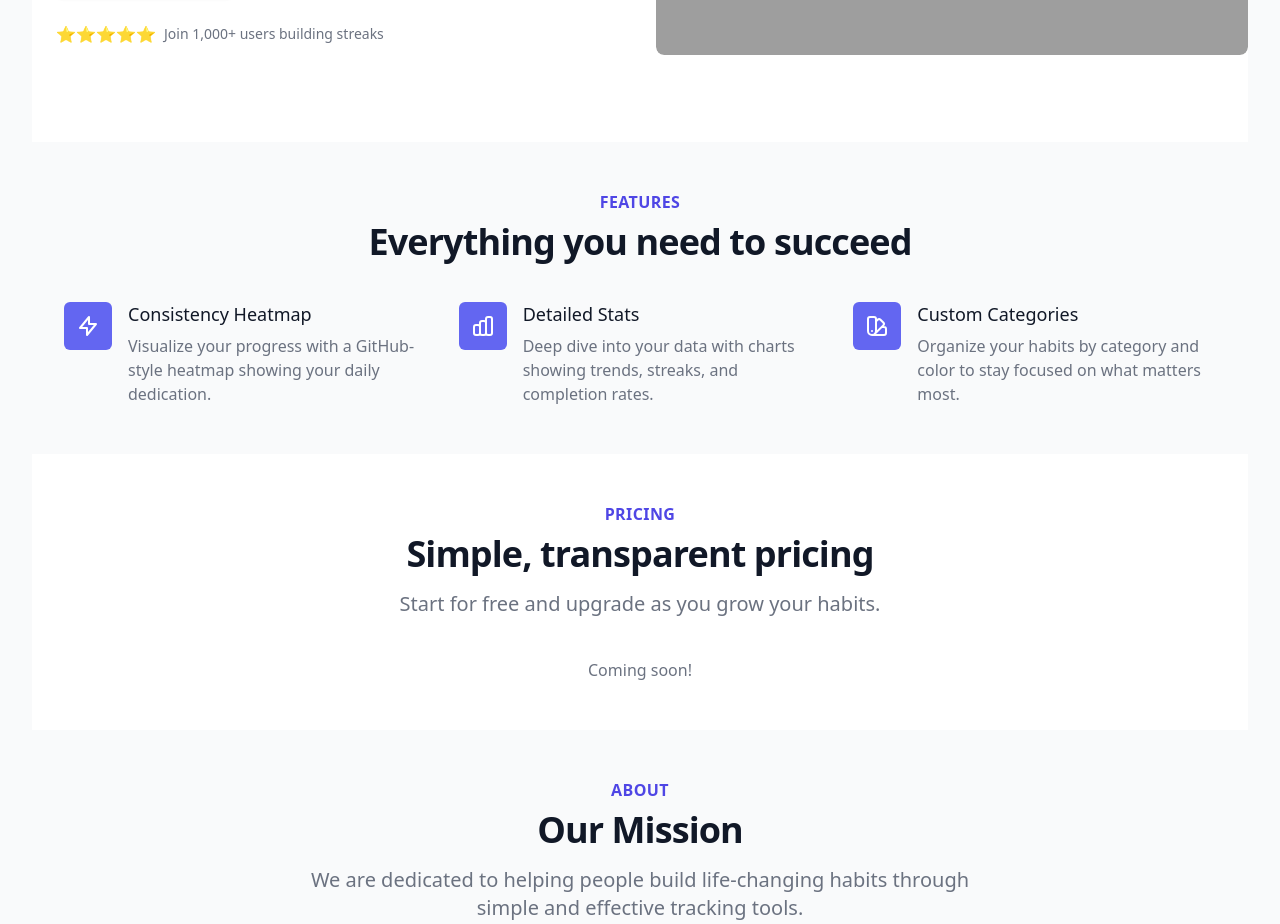
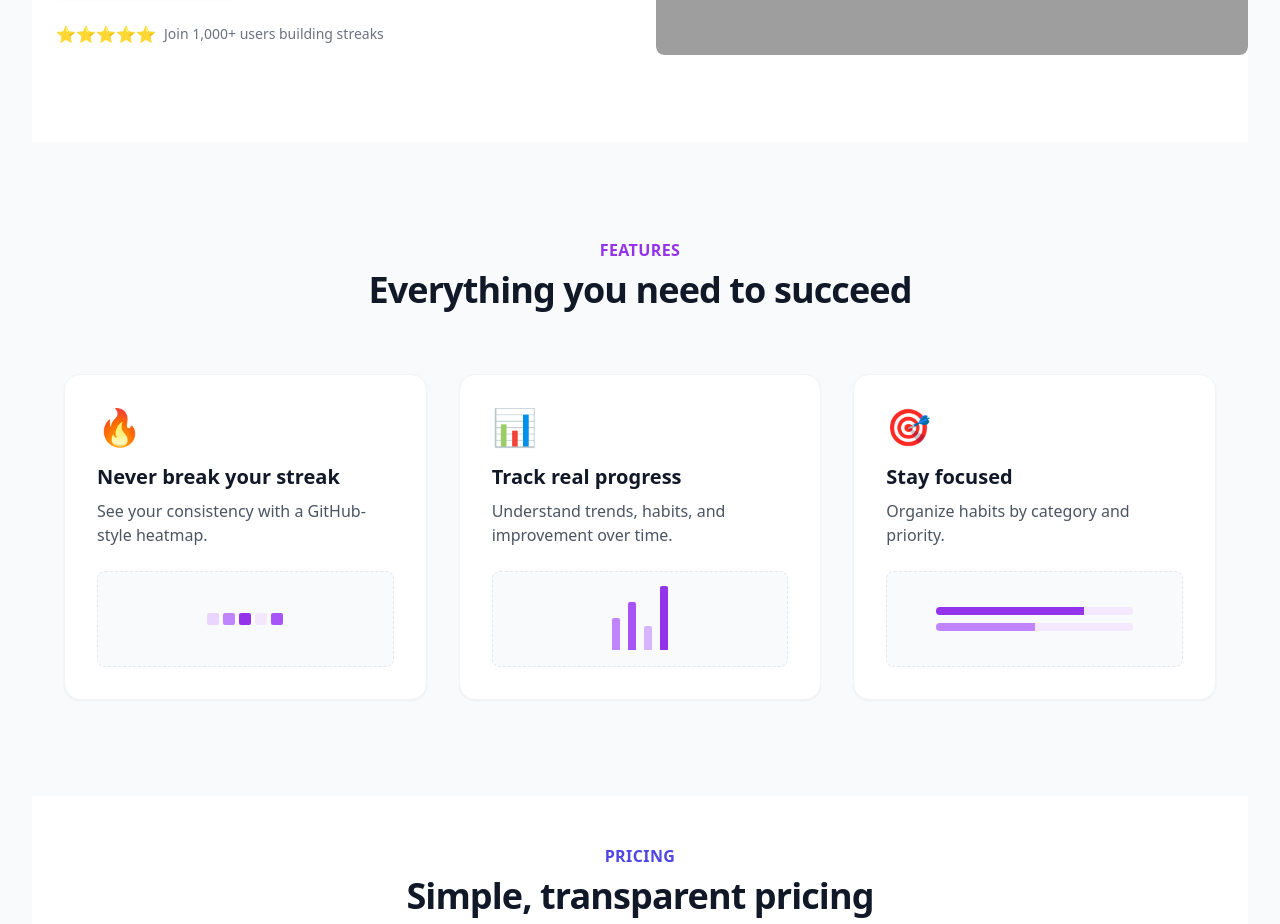
Before and after one commit to infosectestwin/HabbitTracker, a Flask app: page / in a window 1280 px wide. Shown: the part 540-1464 px from the top of the page. Run offline with Flask 3, Linux system fonts and the light colour scheme; some libraries are stand-ins or nearby versions; grey boxes are pictures that could not be loaded.

Commit message:
Update Features section to 3-card layout with mini visuals

```diff
--- a/app/templates/index.html
+++ b/app/templates/index.html
@@ -45,63 +45,65 @@
 </div>
 
 <!-- Features Section -->
-<div id="features" class="py-12 bg-gray-50">
+<div id="features" class="py-24 bg-gray-50">
     <div class="max-w-7xl mx-auto px-4 sm:px-6 lg:px-8">
-        <div class="lg:text-center">
-            <h2 class="text-base text-indigo-600 font-semibold tracking-wide uppercase">Features</h2>
+        <div class="text-center mb-16">
+            <h2 class="text-base text-purple-600 font-semibold tracking-wide uppercase">Features</h2>
             <p class="mt-2 text-3xl leading-8 font-extrabold tracking-tight text-gray-900 sm:text-4xl">
                 Everything you need to succeed
             </p>
         </div>
 
-        <div class="mt-10">
-            <dl class="space-y-10 md:space-y-0 md:grid md:grid-cols-3 md:gap-x-8 md:gap-y-10">
-                <div class="relative">
-                    <dt>
-                        <div class="absolute flex items-center justify-center h-12 w-12 rounded-md bg-indigo-500 text-white">
-                            <svg class="h-6 w-6" fill="none" viewBox="0 0 24 24" stroke="currentColor">
-                                <path stroke-linecap="round" stroke-linejoin="round" stroke-width="2" d="M13 10V3L4 14h7v7l9-11h-7z" />
-                            </svg>
-                        </div>
-                        <p class="ml-16 text-lg leading-6 font-medium text-gray-900">Consistency Heatmap</p>
-                    </dt>
-                    <dd class="mt-2 ml-16 text-base text-gray-500">
-                        Visualize your progress with a GitHub-style heatmap showing your daily dedication.
-                    </dd>
+        <div class="grid grid-cols-1 md:grid-cols-3 gap-8">
+            <!-- Card 1 -->
+            <div class="bg-white p-8 rounded-2xl shadow-sm border border-gray-100 hover:shadow-md transition-shadow">
+                <div class="text-4xl mb-4">🔥</div>
+                <h3 class="text-xl font-bold text-gray-900 mb-2">Never break your streak</h3>
+                <p class="text-gray-600">See your consistency with a GitHub-style heatmap.</p>
+                <div class="mt-6 h-24 bg-gray-50 rounded-lg border border-dashed border-gray-200 flex items-center justify-center">
+                    <!-- Mini visual placeholder -->
+                    <div class="flex space-x-1">
+                        <div class="w-3 h-3 bg-purple-200 rounded-sm"></div>
+                        <div class="w-3 h-3 bg-purple-400 rounded-sm"></div>
+                        <div class="w-3 h-3 bg-purple-600 rounded-sm"></div>
+                        <div class="w-3 h-3 bg-purple-100 rounded-sm"></div>
+                        <div class="w-3 h-3 bg-purple-500 rounded-sm"></div>
+                    </div>
                 </div>
+            </div>
 
-                <div class="relative">
-                    <dt>
-                        <div class="absolute flex items-center justify-center h-12 w-12 rounded-md bg-indigo-500 text-white">
-                            <svg class="h-6 w-6" fill="none" viewBox="0 0 24 24" stroke="currentColor">
-                                <path stroke-linecap="round" stroke-linejoin="round" stroke-width="2" d="M9 19v-6a2 2 0 00-2-2H5a2 2 0 00-2 2v6a2 2 0 002 2h2a2 2 0 002-2zm0 0V9a2 2 0 012-2h2a2 2 0 012 2v10m-6 0a2 2 0 002 2h2a2 2 0 002-2m0 0V5a2 2 0 012-2h2a2 2 0 012 2v14a2 2 0 01-2 2h-2a2 2 0 01-2-2z" />
-                            </svg>
-                        </div>
-                        <p class="ml-16 text-lg leading-6 font-medium text-gray-900">Detailed Stats</p>
-                    </dt>
-                    <dd class="mt-2 ml-16 text-base text-gray-500">
-                        Deep dive into your data with charts showing trends, streaks, and completion rates.
-                    </dd>
+            <!-- Card 2 -->
+            <div class="bg-white p-8 rounded-2xl shadow-sm border border-gray-100 hover:shadow-md transition-shadow">
+                <div class="text-4xl mb-4">📊</div>
+                <h3 class="text-xl font-bold text-gray-900 mb-2">Track real progress</h3>
+                <p class="text-gray-600">Understand trends, habits, and improvement over time.</p>
+                <div class="mt-6 h-24 bg-gray-50 rounded-lg border border-dashed border-gray-200 flex items-end justify-center pb-4 space-x-2">
+                    <!-- Mini visual placeholder -->
+                    <div class="w-2 h-8 bg-purple-400 rounded-t-sm"></div>
+                    <div class="w-2 h-12 bg-purple-500 rounded-t-sm"></div>
+                    <div class="w-2 h-6 bg-purple-300 rounded-t-sm"></div>
+                    <div class="w-2 h-16 bg-purple-600 rounded-t-sm"></div>
                 </div>
+            </div>
 
-                <div class="relative">
-                    <dt>
-                        <div class="absolute flex items-center justify-center h-12 w-12 rounded-md bg-indigo-500 text-white">
-                            <svg class="h-6 w-6" fill="none" viewBox="0 0 24 24" stroke="currentColor">
-                                <path stroke-linecap="round" stroke-linejoin="round" stroke-width="2" d="M7 21a4 4 0 01-4-4V5a2 2 0 012-2h4a2 2 0 012 2v12a4 4 0 01-4 4zm0 0h12a2 2 0 002-2v-4a2 2 0 00-2-2h-2.343M11 7.343l1.657-1.657a2 2 0 012.828 0l2.829 2.829a2 2 0 010 2.828l-8.486 8.485M7 17h.01" />
-                            </svg>
-                        </div>
-                        <p class="ml-16 text-lg leading-6 font-medium text-gray-900">Custom Categories</p>
-                    </dt>
-                    <dd class="mt-2 ml-16 text-base text-gray-500">
-                        Organize your habits by category and color to stay focused on what matters most.
-                    </dd>
+            <!-- Card 3 -->
+            <div class="bg-white p-8 rounded-2xl shadow-sm border border-gray-100 hover:shadow-md transition-shadow">
+                <div class="text-4xl mb-4">🎯</div>
+                <h3 class="text-xl font-bold text-gray-900 mb-2">Stay focused</h3>
+                <p class="text-gray-600">Organize habits by category and priority.</p>
+                <div class="mt-6 h-24 bg-gray-50 rounded-lg border border-dashed border-gray-200 flex flex-col items-center justify-center space-y-2">
+                    <!-- Mini visual placeholder -->
+                    <div class="w-2/3 h-2 bg-purple-100 rounded-full overflow-hidden">
+                        <div class="w-3/4 h-full bg-purple-600"></div>
+                    </div>
+                    <div class="w-2/3 h-2 bg-purple-100 rounded-full overflow-hidden">
+                        <div class="w-1/2 h-full bg-purple-400"></div>
+                    </div>
                 </div>
-            </dl>
+            </div>
         </div>
     </div>
 </div>
-
 <!-- Pricing Section -->
 <div id="pricing" class="py-12 bg-white">
     <div class="max-w-7xl mx-auto px-4 sm:px-6 lg:px-8">
```
